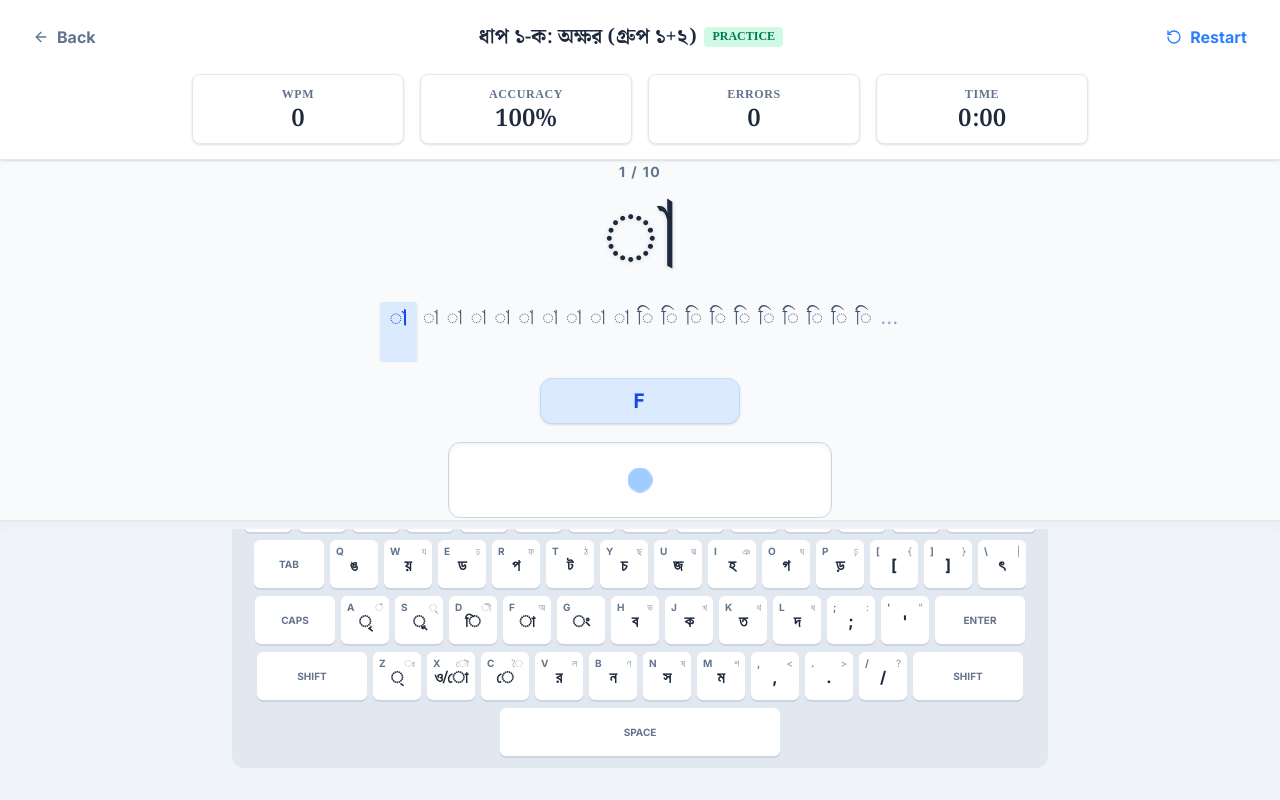
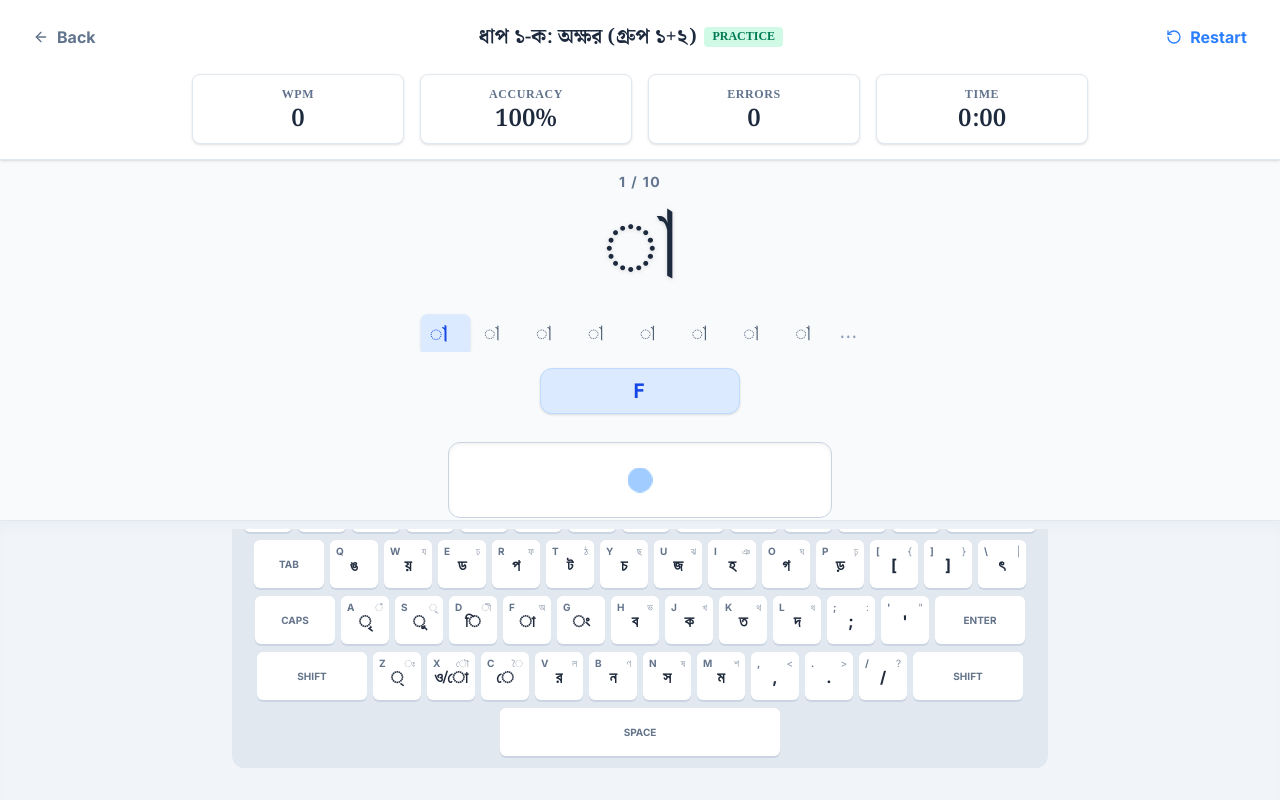
Before and after one commit to mdjakaria2021n-coder/Nayel, a React (Vite) app: page / in a window 1280 px wide. Both pictures are taken after a click on the button 260 px from the left and 319 px from the top of the page. Built offline with nearby package versions, Linux system fonts and the light colour scheme; a web font is replaced by a local one.

Commit message:
feat: Improve paragraph context view
Adjust the visible window of the paragraph context to better display surrounding words. This provides more contextual information to the user without overwhelming the interface.

```diff
--- a/src/components/TypingEngine.tsx
+++ b/src/components/TypingEngine.tsx
@@ -328,28 +328,34 @@ export default function TypingEngine({ lesson, mode = 'practice', soundEnabled =
              </div>
 
              {/* Paragraph Context View */}
-             <div className="w-full max-w-4xl px-2 mb-4 flex flex-wrap justify-center gap-x-1.5 sm:gap-x-2 gap-y-1 sm:gap-y-2 text-base sm:text-xl font-serif leading-relaxed h-[50px] sm:h-[60px] overflow-hidden">
+             <div className="w-full max-w-4xl px-2 mb-2 sm:mb-4 flex flex-wrap justify-center gap-x-1 sm:gap-x-2 gap-y-1 sm:gap-y-2 text-base sm:text-xl font-serif leading-relaxed max-h-[100px] sm:max-h-[120px] overflow-hidden items-end">
                 {(() => {
-                   const windowStart = Math.max(0, activeWordIndex - 8);
-                   const windowEnd = Math.min(lesson.words.length, windowStart + 20);
+                   // Show few words before and after
+                   const windowStart = Math.max(0, activeWordIndex - 6);
+                   const windowEnd = Math.min(lesson.words.length, activeWordIndex + 8);
                    const words = lesson.words.slice(windowStart, windowEnd);
                    return (
                      <>
-                        {windowStart > 0 && <span className="text-slate-400">...</span>}
+                        {windowStart > 0 && <span className="text-slate-400 py-1">...</span>}
                         {words.map((w, localIdx) => {
                            const actualIdx = windowStart + localIdx;
+                           const isCurrent = actualIdx === activeWordIndex;
                            return (
                              <span key={actualIdx} className={cn(
-                               "transition-all duration-200",
+                               "transition-all duration-200 px-2 py-0.5 rounded-md flex items-center gap-1",
                                actualIdx < activeWordIndex ? "text-emerald-500/60 dark:text-emerald-500/50" :
-                               actualIdx === activeWordIndex ? "text-blue-700 dark:text-blue-300 font-bold bg-blue-100 dark:bg-blue-900/40 px-2 py-0.5 rounded-md shadow-sm transform scale-110" :
+                               isCurrent ? "text-blue-700 dark:text-blue-300 font-bold bg-blue-100 dark:bg-blue-900/40 shadow-sm transform scale-110" :
                                "text-slate-600 dark:text-slate-400"
                              )}>
-                               {w.bangla}
+                               <span>{w.bangla}</span>
+                               <span className={cn(
+                                 "w-1.5 h-1.5 sm:w-2 sm:h-2 rounded-full transition-opacity",
+                                 (isCurrent && isTypingSpace) ? "bg-blue-500 animate-pulse opacity-100" : "opacity-0 invisible"
+                               )} />
                              </span>
                            );
                         })}
-                        {windowEnd < lesson.words.length && <span className="text-slate-400">...</span>}
+                        {windowEnd < lesson.words.length && <span className="text-slate-400 py-1">...</span>}
                      </>
                    );
                 })()}
```
